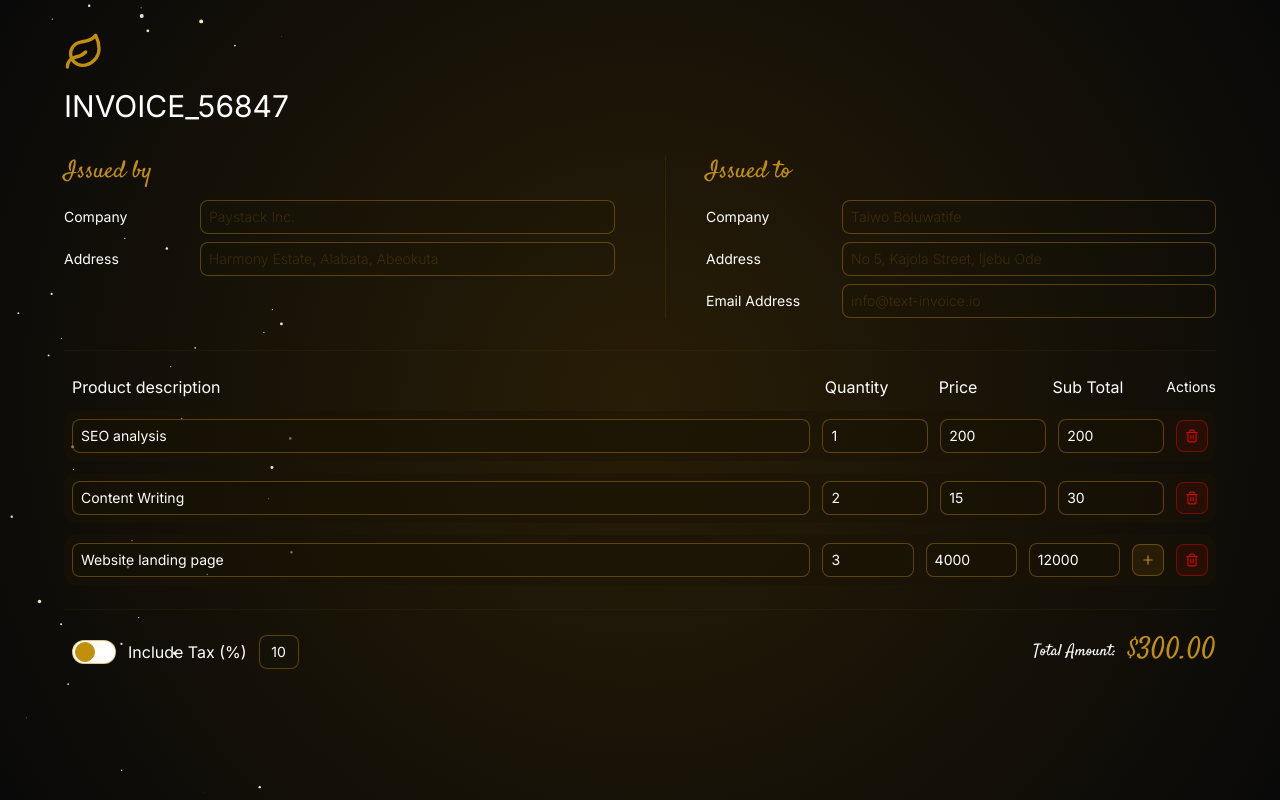
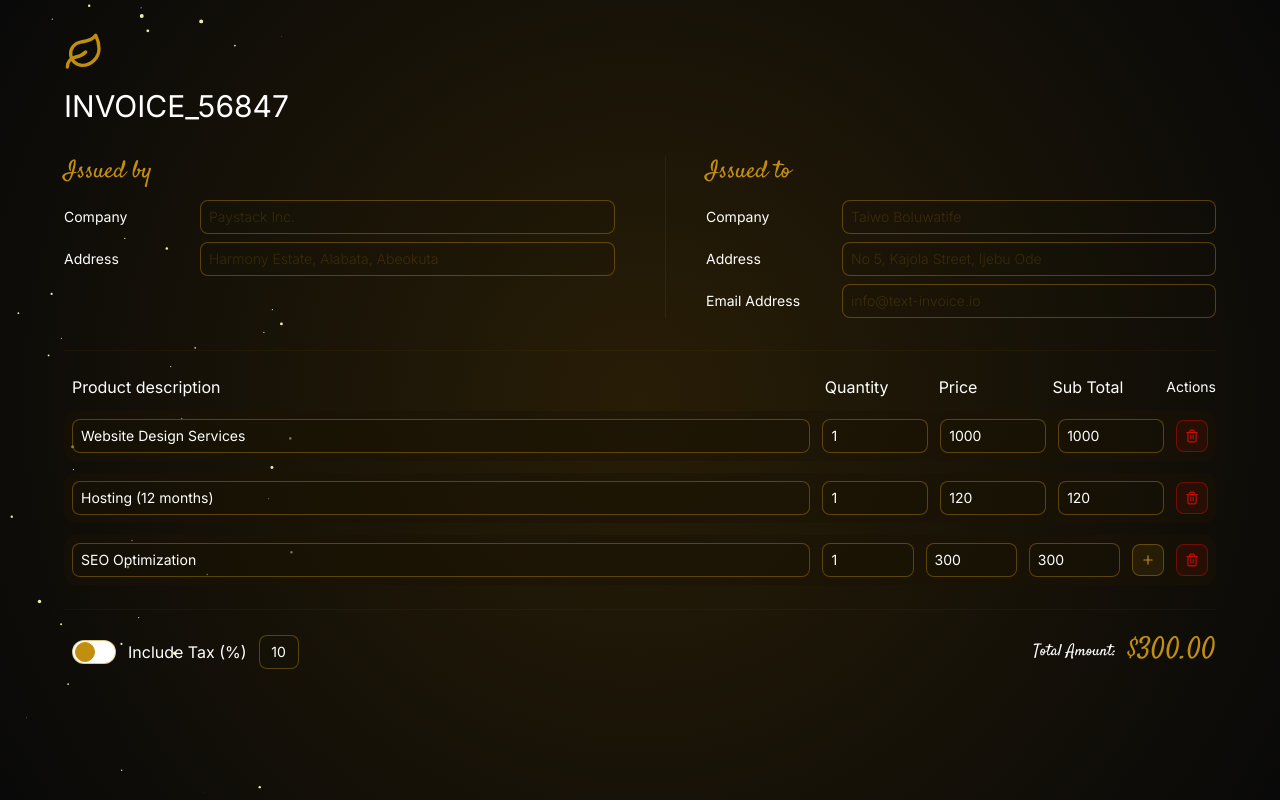
Before and after one commit to blyncnov/text-to-invoice-generator, a Next.js app: page /invoice/1 in a window 1280 px wide. Built offline with nearby package versions, Linux system fonts and the light colour scheme.

Commit message:
Inputs functionalities and tests

```diff
--- a/src/app/invoice/[invoice_id]/page.tsx
+++ b/src/app/invoice/[invoice_id]/page.tsx
@@ -5,12 +5,35 @@ import React, { useState } from "react";
 // Font
 import { SatisfyQo } from "@/app/fonts";
 
+// Props
+import { FormProps } from "@/lib/types";
+
 const InvoiceDetails = () => {
   const [products, setProducts] = useState([
-    { id: 1, desc: "SEO analysis", price: 200, qty: 1 },
-    { id: 2, desc: "Content Writing", price: 15, qty: 2 },
-    { id: 3, desc: "Website landing page", price: 4000, qty: 3 },
+    {
+      id: 1,
+      description: "Website Design Services",
+      quantity: 1,
+      unitPrice: 1000.0,
+      ItemSubTotal: 1000.0,
+    },
+    {
+      id: 2,
+      description: "Hosting (12 months)",
+      quantity: 1,
+      unitPrice: 120.0,
+      ItemSubTotal: 120.0,
+    },
+    {
+      id: 3,
+      description: "SEO Optimization",
+      quantity: 1,
+      unitPrice: 300.0,
+      ItemSubTotal: 300.0,
+    },
   ]);
+
+  const [FormData, setFormData] = useState<FormProps>();
 
   // TODO: ADD NEW PRODUCT ITEM
   const handleAddNewProduct = () => {
@@ -18,9 +41,10 @@ const InvoiceDetails = () => {
       ...prev,
       {
         id: products.length + 1,
-        desc: "",
-        price: 0,
-        qty: 0,
+        description: "",
+        quantity: 0,
+        unitPrice: 0,
+        ItemSubTotal: 0,
       },
     ]);
   };
@@ -29,6 +53,14 @@ const InvoiceDetails = () => {
   const handleRemoveAProduct = (id: number) => {
     const p = products.filter((p) => p.id !== id);
     setProducts(p);
+  };
+
+  const handleOnChangeEvent = (
+    e: React.ChangeEvent<HTMLInputElement>,
+    index: number
+  ) => {
+    const { name, value } = e.target;
+    console.log(index, name, value);
   };
 
   return (
@@ -56,7 +88,7 @@ const InvoiceDetails = () => {
               </div>
 
               <div className="w-auto pb-4">
-                <h1 className="text-3xl font-normal">INVOICE_56847</h1>
+                <h1 className="text-3xl font-normal">{"INVOICE_56847"}</h1>
               </div>
 
               <div className="invoice_info w-full grid grid-cols-1 lg:grid-cols-2 gap-x-[50px] gap-y-5 md:gap-y-10 divide-y divide-x-0 lg:divide-y-0 lg:divide-x divide-main/10">
@@ -165,7 +197,7 @@ const InvoiceDetails = () => {
               </div>
             </div>
 
-            {products.map((product) => {
+            {products.map((product, index) => {
               return (
                 <div
                   key={product.id}
@@ -177,28 +209,33 @@ const InvoiceDetails = () => {
                       name="p_name"
                       id="p_name"
                       placeholder="Add product"
-                      defaultValue={product.desc}
+                      defaultValue={product.description}
+                      onChange={(e) => handleOnChangeEvent(e, index)}
                       className="w-full rounded-lg py-1.5 px-2 placeholder:text-main/20 placeholder:font-light bg-[rgba(26,19,4,0.1)] border border-main/40"
                     />
                     <input
                       type="number"
                       name="p_qty"
                       id="p_qty"
-                      defaultValue={product.qty}
+                      defaultValue={product.quantity}
+                      onChange={(e) => handleOnChangeEvent(e, index)}
                       className="w-full rounded-lg py-1.5 px-2 placeholder:text-main/20 placeholder:font-light bg-[rgba(26,19,4,0.1)] border border-main/40"
                     />
                     <input
                       type="number"
                       name="p_price"
                       id="p_price"
-                      defaultValue={product.price}
+                      defaultValue={product.unitPrice}
+                      step="0.01"
+                      onChange={(e) => handleOnChangeEvent(e, index)}
                       className="w-full rounded-lg py-1.5 px-2 placeholder:text-main/20 placeholder:font-light bg-[rgba(26,19,4,0.1)] border border-main/40"
                     />
                     <input
                       type="number"
                       name="p_sub_total"
                       id="p_sub_total"
-                      defaultValue={product.price * product.qty}
+                      step="0.01"
+                      defaultValue={product.ItemSubTotal}
                       className="w-full rounded-lg py-1.5 px-2 placeholder:text-main/20 placeholder:font-light bg-[rgba(26,19,4,0.1)] border border-main/40"
                     />
                     <div>
```
Also changed, not shown: mock.json (added, +30 -0 lines), src/lib/types.d.ts (added, +25 -0 lines).
